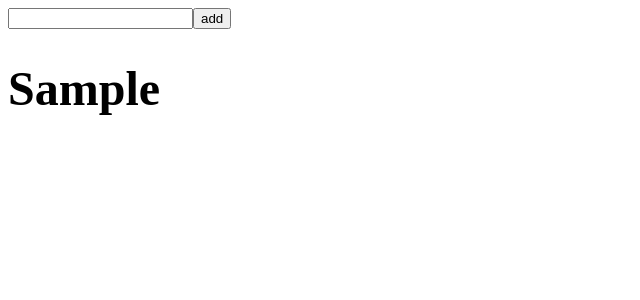
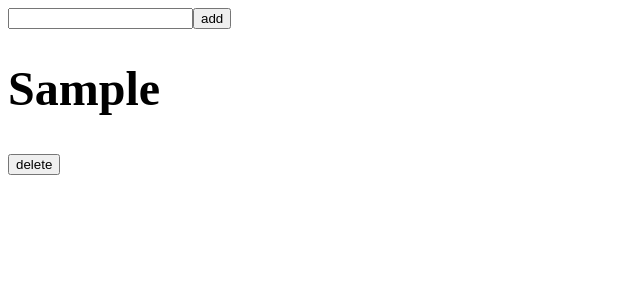
Before and after one commit to talha-fullstackdev/nextjs-RTK, a Next.js app: page / in a window 1280 px wide. Both pictures are taken after typing "Sample" into the empty fields and a click on the button "add". Shown: the top 300 px of the page, without its empty margins (0-640 px from the left). Built offline with nearby package versions, Linux system fonts and the light colour scheme.

Commit message:
add deleted employee functionality in redux toolkit

```diff
--- a/src/app/components/ShowEmployee.jsx
+++ b/src/app/components/ShowEmployee.jsx
@@ -1,15 +1,27 @@
 "use client";
-import React from "react";
+import React, { useEffect, useState } from "react";
 import { useSelector } from "react-redux";
 const ShowEmployee = () => {
+  const [data, setData] = useState([]);
   const employeeData = useSelector((data) => data.employees);
+  console.log(data)
+  const handleDelete = (id) => {
+    const filterData = data.filter((item) => item.id !== id);
+    setData(filterData);
+    return alert(`deleted succesfully `)
+
+  };
+  useEffect(() => {
+    setData(employeeData);
+  }, [employeeData]);
 
   return (
     <div>
       <h2>
-        {employeeData.map((item, i) => (
+        {data.map((item, i) => (
           <div className="" key={i}>
             <h1>{item.name}</h1>
+            <button onClick={() => handleDelete(item.id)}>delete</button>
           </div>
         ))}
       </h2>
```
